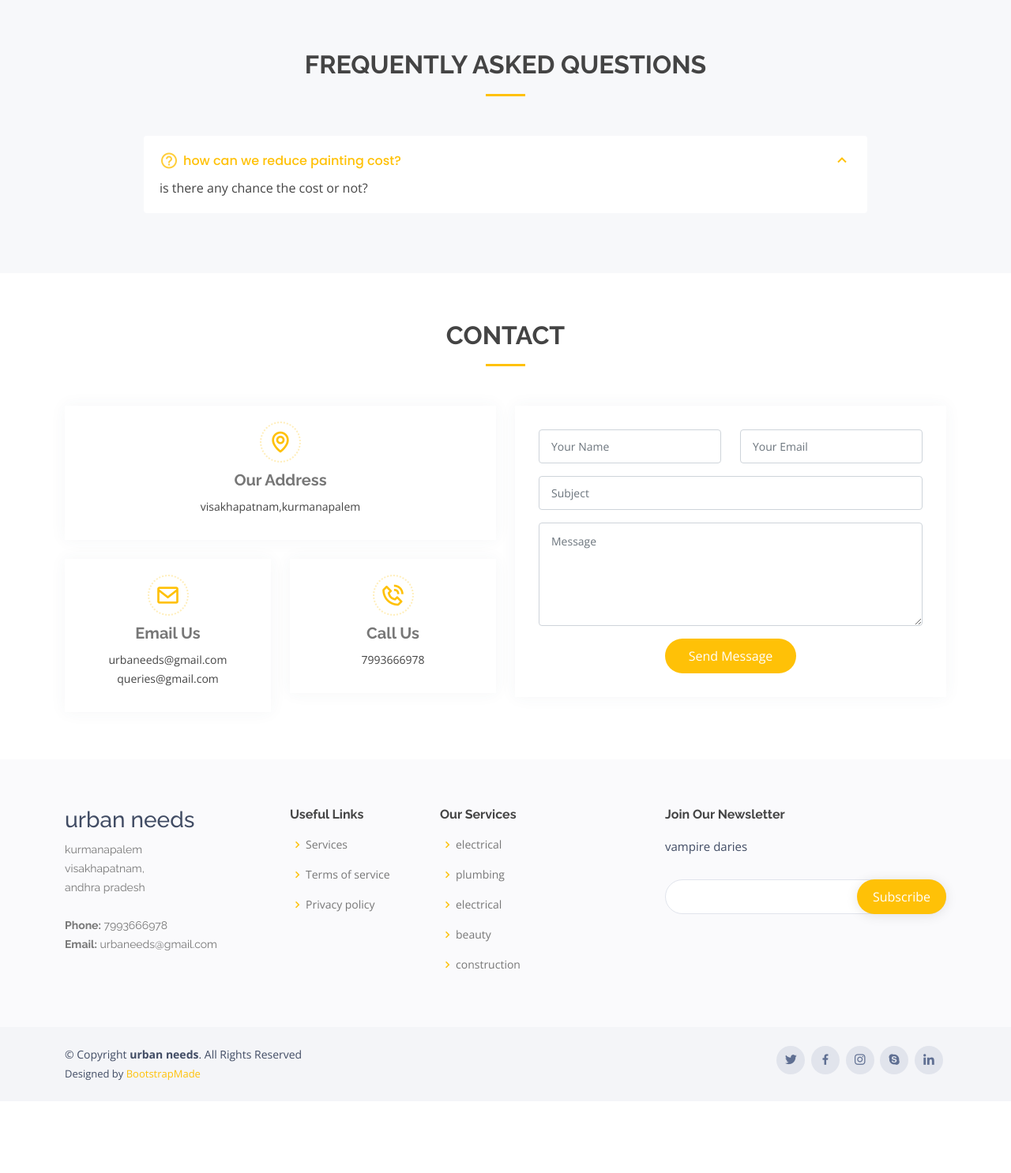
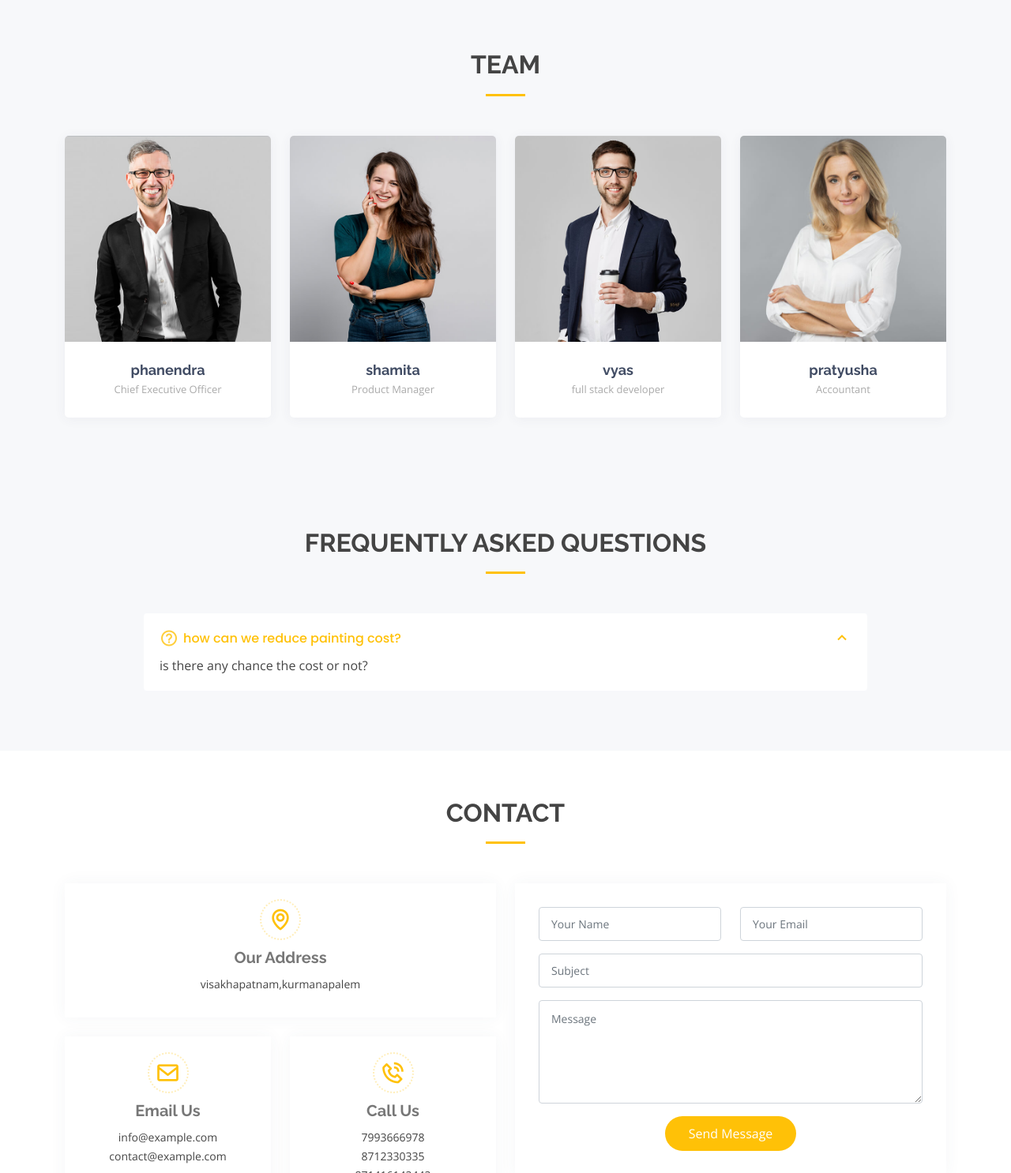
Before and after one commit to vyasgudimella/urban-needs, a plain HTML site: page index.html in a window 1280 px wide. Shown: the part 1314-2800 px from the top of the page at 79% size. Before the commit the page ends 2709 px from the top, so only its background shows below. Drawn offline with nearby package versions, Linux system fonts and the light colour scheme; files whose address does not match are found by name.

Commit message:
Create index.html

```diff
--- a/index.html
+++ b/index.html
@@ -43,7 +43,7 @@
           <li><a class="nav-link scrollto active" href="#hero">Home</a></li>
           <li><a class="nav-link scrollto" href="#about">About</a></li>
 
-
+          <li><a class="nav-link scrollto" href="#team">Team</a></li>
           <li class="dropdown"><a href="#"><span>Login</span> <i class="bi bi-chevron-down"></i></a>
             <ul>
               <li><a href="log.html">User</a></li>
@@ -81,11 +81,12 @@
           </div>
           <div class="col-lg-6 pt-4 pt-lg-0">
             <h1>About us</h1>
-          <h4>
+          <h4>The main objective of our website is to provide reliable home services in one click.Urban Needs provides a platform that allows skilled and experienced professionals to connect with users looking for specific services.
+            The platform helps customers book reliabale home services like beauty services,cleaning,plumbing,carpentary,appliance repair,painting etc.the website's vision is to empower millions of service professionals across the world to deliver services at home like never
+            </h4>
 
 
-
-            </div>
+            <div>
           </div>
         </div>
 
@@ -128,6 +129,94 @@
 
 
 
+
+    <!-- ======= Team Section ======= -->
+    <section id="team" class="team section-bg">
+      <div class="container">
+
+        <div class="section-title">
+          <h2>Team</h2>
+
+        </div>
+
+        <div class="row">
+
+          <div class="col-lg-3 col-md-6 d-flex align-items-stretch">
+            <div class="member">
+              <div class="member-img">
+                <img src="assets/img/team/team-1.jpg" class="img-fluid" alt="">
+                <div class="social">
+                  <a href=""><i class="bi bi-twitter"></i></a>
+                  <a href=""><i class="bi bi-facebook"></i></a>
+                  <a href=""><i class="bi bi-instagram"></i></a>
+                  <a href=""><i class="bi bi-linkedin"></i></a>
+                </div>
+              </div>
+              <div class="member-info">
+                <h4>phanendra</h4>
+                <span>Chief Executive Officer</span>
+              </div>
+            </div>
+          </div>
+
+          <div class="col-lg-3 col-md-6 d-flex align-items-stretch">
+            <div class="member">
+              <div class="member-img">
+                <img src="assets/img/team/team-2.jpg" class="img-fluid" alt="">
+                <div class="social">
+                  <a href=""><i class="bi bi-twitter"></i></a>
+                  <a href=""><i class="bi bi-facebook"></i></a>
+                  <a href=""><i class="bi bi-instagram"></i></a>
+                  <a href=""><i class="bi bi-linkedin"></i></a>
+                </div>
+              </div>
+              <div class="member-info">
+                <h4>shamita</h4>
+                <span>Product Manager</span>
+              </div>
+            </div>
+          </div>
+
+          <div class="col-lg-3 col-md-6 d-flex align-items-stretch">
+            <div class="member">
+              <div class="member-img">
+                <img src="assets/img/team/team-3.jpg" class="img-fluid" alt="">
+                <div class="social">
+                  <a href=""><i class="bi bi-twitter"></i></a>
+                  <a href=""><i class="bi bi-facebook"></i></a>
+                  <a href=""><i class="bi bi-instagram"></i></a>
+                  <a href=""><i class="bi bi-linkedin"></i></a>
+                </div>
+              </div>
+              <div class="member-info">
+                <h4>vyas</h4>
+                <span>full stack developer</span>
+              </div>
+            </div>
+          </div>
+
+          <div class="col-lg-3 col-md-6 d-flex align-items-stretch">
+            <div class="member">
+              <div class="member-img">
+                <img src="assets/img/team/team-4.jpg" class="img-fluid" alt="">
+                <div class="social">
+                  <a href=""><i class="bi bi-twitter"></i></a>
+                  <a href=""><i class="bi bi-facebook"></i></a>
+                  <a href=""><i class="bi bi-instagram"></i></a>
+                  <a href=""><i class="bi bi-linkedin"></i></a>
+                </div>
+              </div>
+              <div class="member-info">
+                <h4>pratyusha</h4>
+                <span>Accountant</span>
+              </div>
+            </div>
+          </div>
+
+        </div>
+
+      </div>
+    </section><!-- End Team Section -->
 
 
     <!-- ======= Frequently Asked Questions Section ======= -->
@@ -177,14 +266,14 @@
                 <div class="info-box mt-4">
                   <i class="bx bx-envelope"></i>
                   <h3>Email Us</h3>
-                  <p>urbaneeds@gmail.com<br>queries@gmail.com</p>
+                  <p>info@example.com<br>contact@example.com</p>
                 </div>
               </div>
               <div class="col-md-6">
                 <div class="info-box mt-4">
                   <i class="bx bx-phone-call"></i>
                   <h3>Call Us</h3>
-                  <p>7993666978</p>
+                  <p>7993666978<br>8712330335<br>871416142442</p>
                 </div>
               </div>
             </div>
@@ -233,17 +322,19 @@
           <div class="col-lg-3 col-md-6 footer-contact">
             <h3>urban needs</h3>
             <p>
-              kurmanapalem <br>
-              visakhapatnam,<br>
+              A108 beach road <br>
+              visakhapatnam, NY 535022<br>
               andhra pradesh <br><br>
-              <strong>Phone:</strong> 7993666978<br>
-              <strong>Email:</strong> urbaneeds@gmail.com<br>
+              <strong>Phone:</strong> +1 5589 55488 55<br>
+              <strong>Email:</strong> info@example.com<br>
             </p>
           </div>
 
           <div class="col-lg-2 col-md-6 footer-links">
             <h4>Useful Links</h4>
             <ul>
+              <li><i class="bx bx-chevron-right"></i> <a href="#">Home</a></li>
+              <li><i class="bx bx-chevron-right"></i> <a href="#">About us</a></li>
               <li><i class="bx bx-chevron-right"></i> <a href="#">Services</a></li>
               <li><i class="bx bx-chevron-right"></i> <a href="#">Terms of service</a></li>
               <li><i class="bx bx-chevron-right"></i> <a href="#">Privacy policy</a></li>
@@ -253,11 +344,11 @@
           <div class="col-lg-3 col-md-6 footer-links">
             <h4>Our Services</h4>
             <ul>
-              <li><i class="bx bx-chevron-right"></i> <a href="#">electrical</a></li>
-              <li><i class="bx bx-chevron-right"></i> <a href="#">plumbing</a></li>
-              <li><i class="bx bx-chevron-right"></i> <a href="#">electrical</a></li>
-              <li><i class="bx bx-chevron-right"></i> <a href="#">beauty</a></li>
-              <li><i class="bx bx-chevron-right"></i> <a href="#">construction</a></li>
+              <li><i class="bx bx-chevron-right"></i> <a href="#">fan</a></li>
+              <li><i class="bx bx-chevron-right"></i> <a href="#">refridgerator</a></li>
+              <li><i class="bx bx-chevron-right"></i> <a href="#">air conditioner</a></li>
+              <li><i class="bx bx-chevron-right"></i> <a href="#">washing machine</a></li>
+              <li><i class="bx bx-chevron-right"></i> <a href="#">television</a></li>
             </ul>
           </div>
 
```
